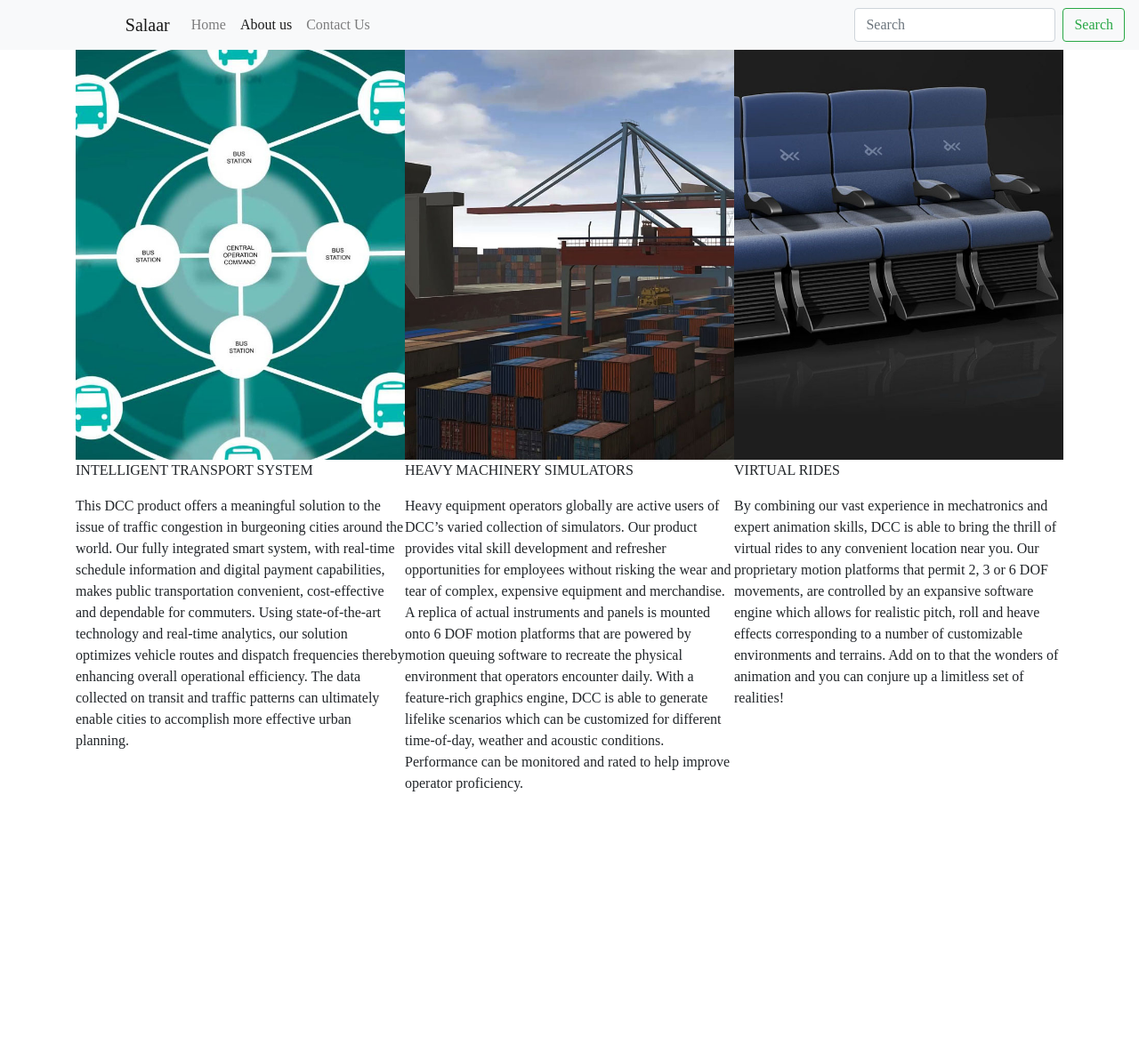
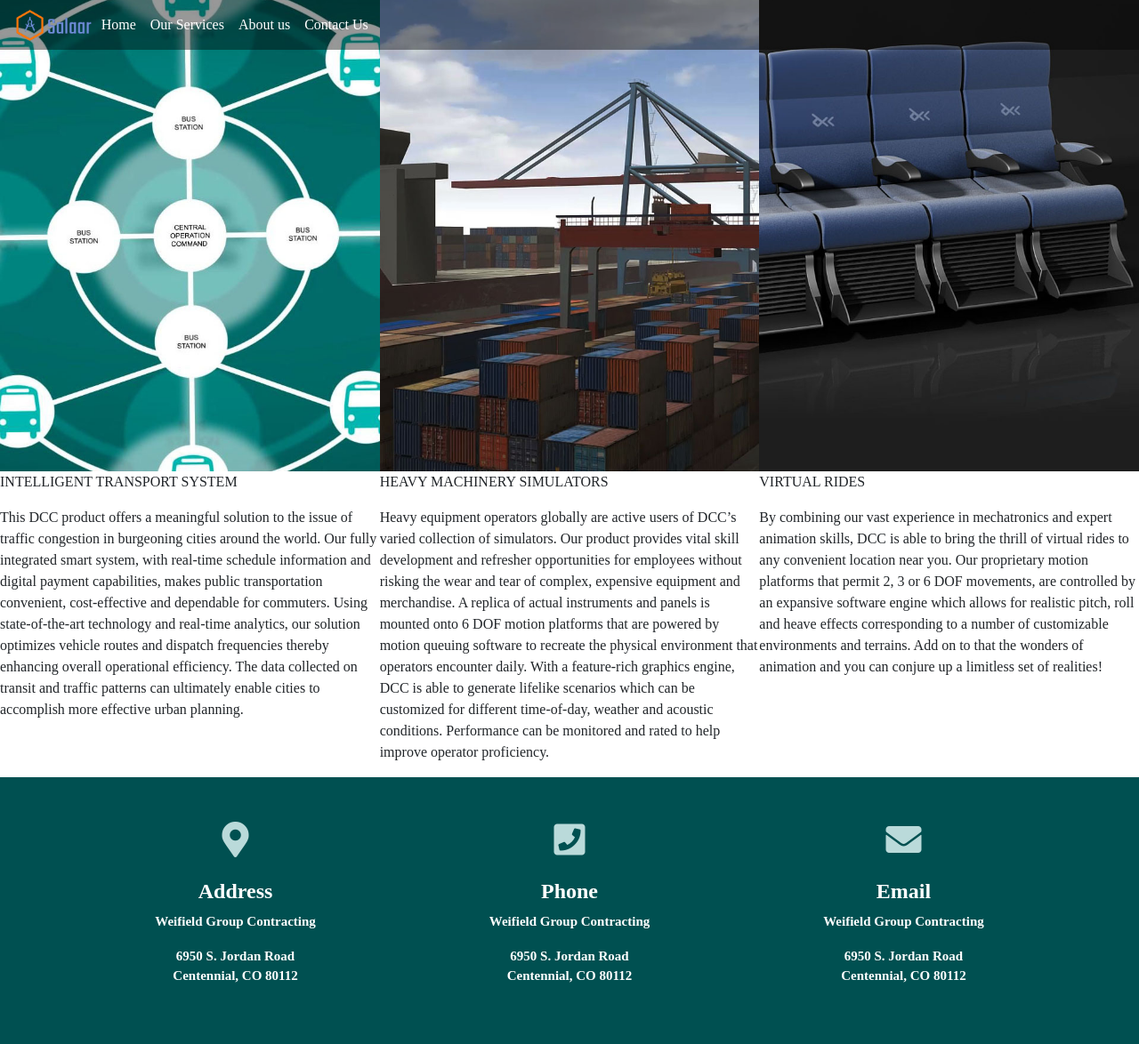
Before and after one commit to alihaider12qw/alihaider12qw.github.io, a plain HTML site: page aboutus.html in a window 1280 px wide. Shown: the whole page at 89% size. Before the commit the page ends 909 px from the top, so only its background shows below. Drawn offline with nearby package versions, Linux system fonts and the light colour scheme.

Commit message:
Updated nav,misc

```diff
--- a/aboutus.html
+++ b/aboutus.html
@@ -7,31 +7,33 @@
     <meta charset="utf-8">
     <meta name="viewport" content="width=device-width, initial-scale=1">
 
-    <link rel="stylesheet" href="https://maxcdn.bootstrapcdn.com/bootstrap/4.0.0/css/bootstrap.min.css"
-        integrity="sha384-Gn5384xqQ1aoWXA+058RXPxPg6fy4IWvTNh0E263XmFcJlSAwiGgFAW/dAiS6JXm" crossorigin="anonymous">
+    <link rel="stylesheet" href="https://maxcdn.bootstrapcdn.com/bootstrap/4.0.0/css/bootstrap.min.css" integrity="sha384-Gn5384xqQ1aoWXA+058RXPxPg6fy4IWvTNh0E263XmFcJlSAwiGgFAW/dAiS6JXm" crossorigin="anonymous">
 
     <link href="./resources/fontawesome-5.15.3/css/fontawesome.css" rel="stylesheet">
     <link href="./resources/fontawesome-5.15.3/css/brands.css" rel="stylesheet">
     <link href="./resources/fontawesome-5.15.3/css/solid.css" rel="stylesheet">
-    <title>Hello, world!</title>
+    <title>Salaar!</title>
 
 </head>
 
 <body>
-    <nav class="navbar navbar-expand-lg navbar-light bg-light">
-        <a class="navbar-brand" href="#">Salaar</a>
-        <button class="navbar-toggler" type="button" data-toggle="collapse" data-target="#navbarSupportedContent"
-            aria-controls="navbarSupportedContent" aria-expanded="false" aria-label="Toggle navigation">
-            <span class="navbar-toggler-icon"></span>
-        </button>
-
+    <nav id="navbar" class="navbar sticky-top navbar-expand-lg bgLight">
+        <a class="navbar-brand" href="#">
+            <img src="./resources/img/logoBlack.png" class="logo">
+        </a>
+        <button class="navbar-toggler" type="button" data-toggle="collapse" data-target="#navbarSupportedContent" aria-controls="navbarSupportedContent" aria-expanded="false" aria-label="Toggle navigation">
+      <span class="navbar-toggler-icon"></span>
+    </button>
         <div class="collapse navbar-collapse" id="navbarSupportedContent">
             <ul class="navbar-nav mr-auto">
                 <li class="nav-item">
-                    <a class="nav-link" href="#">Home</a>
+                    <a class="nav-link" href="./index.html">Home</a>
+                </li>
+                <li class="nav-item ">
+                    <a class="nav-link" href="./services.html">Our Services</a>
                 </li>
                 <li class="nav-item active">
-                    <a class="nav-link" href="./aboutus.html">About us</a>
+                    <a class="nav-link" href="#">About us</a>
                 </li>
                 <!-- <li class="nav-item dropdown">
           <a class="nav-link dropdown-toggle" href="#" id="navbarDropdown" role="button" data-toggle="dropdown"
@@ -46,17 +48,17 @@
           </div>
         </li> -->
                 <li class="nav-item">
-                    <a class="nav-link" href="#contact">Contact Us</a>
+                    <a class="nav-link" href="./index.html#contact">Contact Us</a>
                 </li>
             </ul>
-            <form class="form-inline my-2 my-lg-0">
+            <!-- <form class="form-inline my-2 my-lg-0">
                 <input class="form-control mr-sm-2" type="search" placeholder="Search" aria-label="Search">
                 <button class="btn btn-outline-success my-2 my-sm-0" type="submit">Search</button>
-            </form>
+            </form> -->
         </div>
     </nav>
 
-    <div class="container">
+    <div class="mt001">
         <div id="expandDiv" style="position:relative; background-color:white;">
             <div class="row rowMargin">
                 <div class="col-sm-4" style="padding:0px; position:relative; overflow:hidden;  background-color:white;">
@@ -64,17 +66,12 @@
                     <div id="Image01Expandable" class="ImageExpandableStyle">
                         <p class="ImageExpandableStyleParaHead">INTELLIGENT TRANSPORT SYSTEM</p>
                         <p class="ImageExpandableStyleParaText">
-                            This DCC product offers a meaningful solution to the issue of traffic congestion in
-                            burgeoning cities around the world. Our fully integrated smart system, with real-time
-                            schedule information and digital payment capabilities, makes public transportation
-                            convenient, cost-effective and dependable for commuters. Using state-of-the-art technology
-                            and real-time analytics, our solution optimizes vehicle routes and dispatch frequencies
-                            thereby enhancing overall operational efficiency. The data collected on transit and traffic
-                            patterns can ultimately enable cities to accomplish more effective urban planning.
+                            This DCC product offers a meaningful solution to the issue of traffic congestion in burgeoning cities around the world. Our fully integrated smart system, with real-time schedule information and digital payment capabilities, makes public transportation
+                            convenient, cost-effective and dependable for commuters. Using state-of-the-art technology and real-time analytics, our solution optimizes vehicle routes and dispatch frequencies thereby enhancing overall operational efficiency.
+                            The data collected on transit and traffic patterns can ultimately enable cities to accomplish more effective urban planning.
                         </p>
                     </div>
-                    <div id="Image01Div"
-                        style="width:100%; height:100%; background-color: rgba(0, 0, 0, 0.0); position:absolute; top:0px;">
+                    <div id="Image01Div" style="width:100%; height:100%; background-color: rgba(0, 0, 0, 0.0); position:absolute; top:0px;">
                     </div>
                 </div>
                 <div class="col-sm-4" style="padding:0px; position:relative; overflow:hidden;  background-color:white;">
@@ -82,18 +79,12 @@
                     <div id="Image02Expandable" class="ImageExpandableStyle">
                         <p class="ImageExpandableStyleParaHead">HEAVY MACHINERY SIMULATORS</p>
                         <p class="ImageExpandableStyleParaText">
-                            Heavy equipment operators globally are active users of DCC’s varied collection of
-                            simulators. Our product provides vital skill development and refresher opportunities for
-                            employees without risking the wear and tear of complex, expensive equipment and merchandise.
-                            A replica of actual instruments and panels is mounted onto 6 DOF motion platforms that are
-                            powered by motion queuing software to recreate the physical environment that operators
-                            encounter daily. With a feature-rich graphics engine, DCC is able to generate lifelike
-                            scenarios which can be customized for different time-of-day, weather and acoustic
-                            conditions. Performance can be monitored and rated to help improve operator proficiency.
+                            Heavy equipment operators globally are active users of DCC’s varied collection of simulators. Our product provides vital skill development and refresher opportunities for employees without risking the wear and tear of complex, expensive equipment and
+                            merchandise. A replica of actual instruments and panels is mounted onto 6 DOF motion platforms that are powered by motion queuing software to recreate the physical environment that operators encounter daily. With a feature-rich
+                            graphics engine, DCC is able to generate lifelike scenarios which can be customized for different time-of-day, weather and acoustic conditions. Performance can be monitored and rated to help improve operator proficiency.
                         </p>
                     </div>
-                    <div id="Image02Div"
-                        style="width:100%; height:100%; background-color: rgba(0, 0, 0, 0.0); position:absolute; top:0px;">
+                    <div id="Image02Div" style="width:100%; height:100%; background-color: rgba(0, 0, 0, 0.0); position:absolute; top:0px;">
                     </div>
                 </div>
                 <div class="col-sm-4" style="padding:0px; position:relative; overflow:hidden;  background-color:white;">
@@ -101,31 +92,50 @@
                     <div id="Image03Expandable" class="ImageExpandableStyle">
                         <p class="ImageExpandableStyleParaHead">VIRTUAL RIDES</p>
                         <p class="ImageExpandableStyleParaText">
-                            By combining our vast experience in mechatronics and expert animation skills, DCC is able to
-                            bring the thrill of virtual rides to any convenient location near you. Our proprietary
-                            motion platforms that permit 2, 3 or 6 DOF movements, are controlled by an expansive
-                            software engine which allows for realistic pitch, roll and heave effects corresponding to a
-                            number of customizable environments and terrains. Add on to that the wonders of animation
-                            and you can conjure up a limitless set of realities!
+                            By combining our vast experience in mechatronics and expert animation skills, DCC is able to bring the thrill of virtual rides to any convenient location near you. Our proprietary motion platforms that permit 2, 3 or 6 DOF movements, are controlled by
+                            an expansive software engine which allows for realistic pitch, roll and heave effects corresponding to a number of customizable environments and terrains. Add on to that the wonders of animation and you can conjure up a limitless
+                            set of realities!
                         </p>
                     </div>
-                    <div id="Image03Div"
-                        style="width:100%; height:100%; background-color: rgba(0, 0, 0, 0.0); position:absolute; top:0px;">
+                    <div id="Image03Div" style="width:100%; height:100%; background-color: rgba(0, 0, 0, 0.0); position:absolute; top:0px;">
                     </div>
                 </div>
             </div>
         </div>
     </div>
+    <div id="contact">
+        <div class="col-md row" style="padding: 2% 6%;">
+            <div class="col-md-4">
+                <div class="text-center">
+                    <i class="fa fa-map-marker-alt contactIcons" aria-hidden="true"></i>
+                    <h4 style="color: #ffffff;"><b>Address</b></h4>
+                    <p class="contactP"><b>Weifield Group Contracting</b></p>
+                    <p class="contactP">6950 S. Jordan Road<br> Centennial, CO 80112</p>
+                </div>
+            </div>
+            <div class="col-md-4">
+                <div class="text-center">
+                    <i class="fa fa-phone-square contactIcons" aria-hidden="true"></i>
+                    <h4 style="color: #ffffff;"><b>Phone</b></h4>
+                    <p class="contactP"><b>Weifield Group Contracting</b></p>
+                    <p class="contactP">6950 S. Jordan Road<br/> Centennial, CO 80112</p>
+                </div>
+            </div>
+            <div class="col-md-4">
+                <div class="text-center">
+                    <i class="fa fa-envelope contactIcons" aria-hidden="true"></i>
+                    <h4 style="color: #ffffff;"><b>Email</b></h4>
+                    <p class="contactP"><b>Weifield Group Contracting</b></p>
+                    <p class="contactP">6950 S. Jordan Road<br/> Centennial, CO 80112</p>
+                </div>
+            </div>
+        </div>
+        <br />
+    </div>
 
-    <script src="https://code.jquery.com/jquery-3.2.1.slim.min.js"
-        integrity="sha384-KJ3o2DKtIkvYIK3UENzmM7KCkRr/rE9/Qpg6aAZGJwFDMVNA/GpGFF93hXpG5KkN"
-        crossorigin="anonymous"></script>
-    <script src="https://cdnjs.cloudflare.com/ajax/libs/popper.js/1.12.9/umd/popper.min.js"
-        integrity="sha384-ApNbgh9B+Y1QKtv3Rn7W3mgPxhU9K/ScQsAP7hUibX39j7fakFPskvXusvfa0b4Q"
-        crossorigin="anonymous"></script>
-    <script src="https://maxcdn.bootstrapcdn.com/bootstrap/4.0.0/js/bootstrap.min.js"
-        integrity="sha384-JZR6Spejh4U02d8jOt6vLEHfe/JQGiRRSQQxSfFWpi1MquVdAyjUar5+76PVCmYl"
-        crossorigin="anonymous"></script>
+    <script src="https://code.jquery.com/jquery-3.2.1.slim.min.js" integrity="sha384-KJ3o2DKtIkvYIK3UENzmM7KCkRr/rE9/Qpg6aAZGJwFDMVNA/GpGFF93hXpG5KkN" crossorigin="anonymous"></script>
+    <script src="https://cdnjs.cloudflare.com/ajax/libs/popper.js/1.12.9/umd/popper.min.js" integrity="sha384-ApNbgh9B+Y1QKtv3Rn7W3mgPxhU9K/ScQsAP7hUibX39j7fakFPskvXusvfa0b4Q" crossorigin="anonymous"></script>
+    <script src="https://maxcdn.bootstrapcdn.com/bootstrap/4.0.0/js/bootstrap.min.js" integrity="sha384-JZR6Spejh4U02d8jOt6vLEHfe/JQGiRRSQQxSfFWpi1MquVdAyjUar5+76PVCmYl" crossorigin="anonymous"></script>
     <script src="./resources/js/index.js"></script>
 </body>
 
--- a/resources/css/index.css
+++ b/resources/css/index.css
@@ -1,10 +1,29 @@
-.navbar-brand {
-    padding-left: 10%;
-}
-
 * {
     box-sizing: border-box;
     font-family: ABeeZee-Regular;
+}
+
+.bgLight {
+    background: rgba(0, 0, 0, 0.4) !important;
+}
+
+.logo {
+    height: 39px;
+}
+
+.navbar-brand {
+    padding: 0 !important;
+    margin: 0 !important;
+    padding-left: 1%;
+    color: white !important;
+}
+
+a.nav-link {
+    color: white !important;
+}
+
+.mt001 {
+    margin-top: -57px;
 }
 
 img {
@@ -204,7 +223,7 @@ hr {
 
 .contactP {
     font-weight: bold;
-    font-size: 17px;
+    font-size: 15px;
     color: #ffffff;
 }
 
--- a/resources/css/services.css
+++ b/resources/css/services.css
@@ -33,7 +33,6 @@ div#Image01Expandable,
     background-image: url('../img/bg_mission_statement.jpg');
     height: 40vh;
     width: 100%;
-    margin-top: 2vh;
     border-radius: 0.3rem;
     margin-bottom: 1vh;
 }
--- a/resources/js/index.js
+++ b/resources/js/index.js
@@ -80,4 +80,49 @@
     function formatter(value, settings) {
         return value.toFixed(settings.decimals);
     }
+
+    $(window).on("scroll", function() {
+        if ($(window).scrollTop() < 60) {
+            //background at top
+            $("#navbar").addClass("bgLight");
+            $("#navbar").removeClass("navbar-dark");
+            $("#navbar").removeClass("bg-dark");
+        } else {
+            //background on scroll
+            $("#navbar").removeClass("bgLight");
+            $("#navbar").addClass("navbar-dark");
+            $("#navbar").addClass("bg-dark");
+        }
+    });
+
 })(jQuery);
+
+jQuery(function($) {
+    var scroller = true;
+    $(window).scroll(function() {
+        var hT = $(".counter").offset().top,
+            hH = $(".counter").outerHeight(),
+            wH = $(window).height(),
+            wS = $(this).scrollTop();
+        if (wS > hT + hH - wH && scroller) {
+            // custom formatting example
+            $(".count-number").data("countToOptions", {
+                formatter: function(value, options) {
+                    return value
+                        .toFixed(options.decimals)
+                        .replace(/\B(?=(?:\d{3})+(?!\d))/g, ",");
+                },
+            });
+
+            // start all the timers
+            $(".timer").each(count);
+            scroller = false;
+        }
+    });
+
+    function count(options) {
+        var $this = $(this);
+        options = $.extend({}, options || {}, $this.data("countToOptions") || {});
+        $this.countTo(options);
+    }
+});
```
Also changed, not shown: index.html (+15 -16 lines), services.html (+38 -9 lines), resources/img/logo.png (added), resources/img/logoBlack.png (added), resources/img/logoOrig.png (added).
